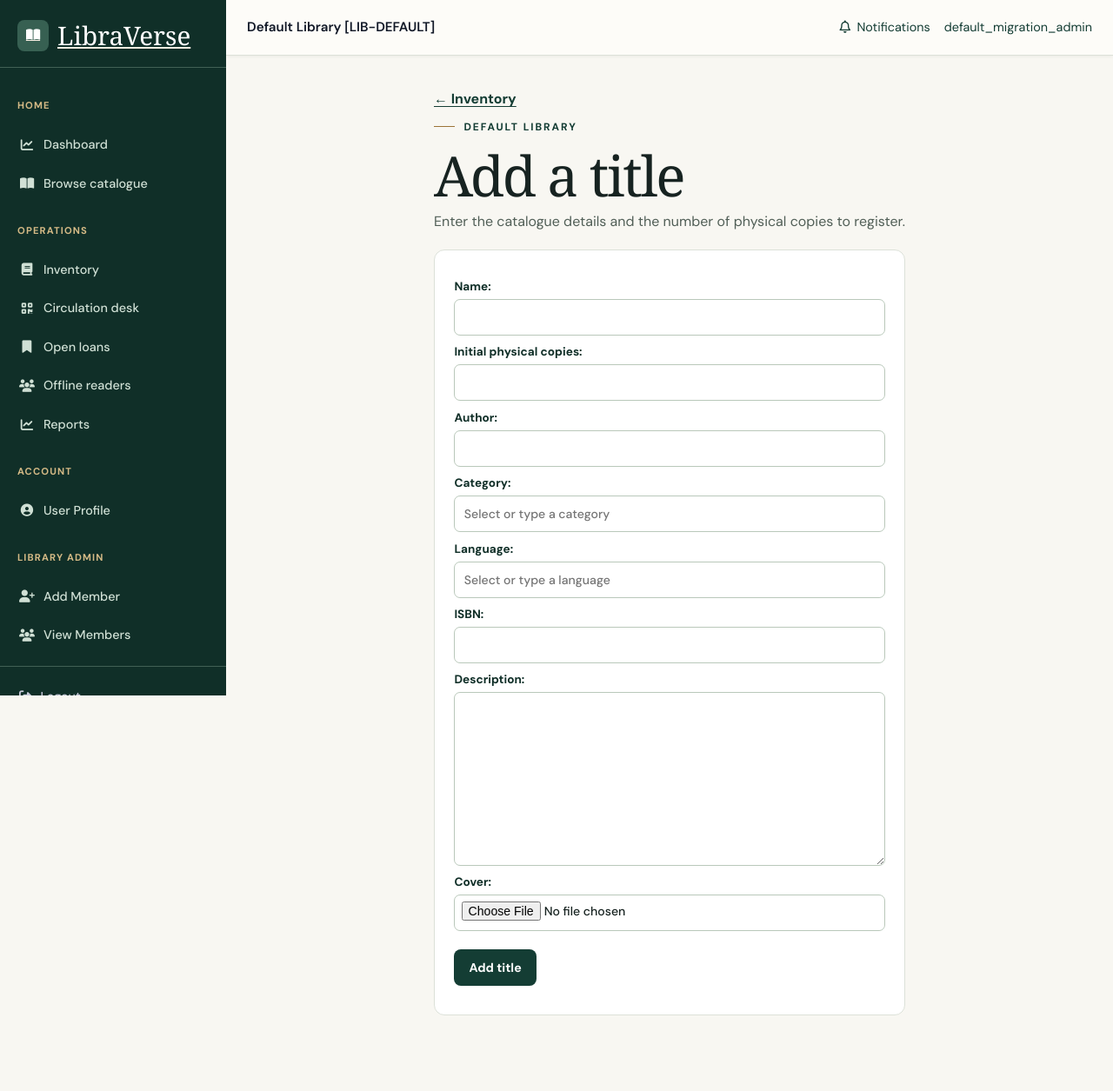
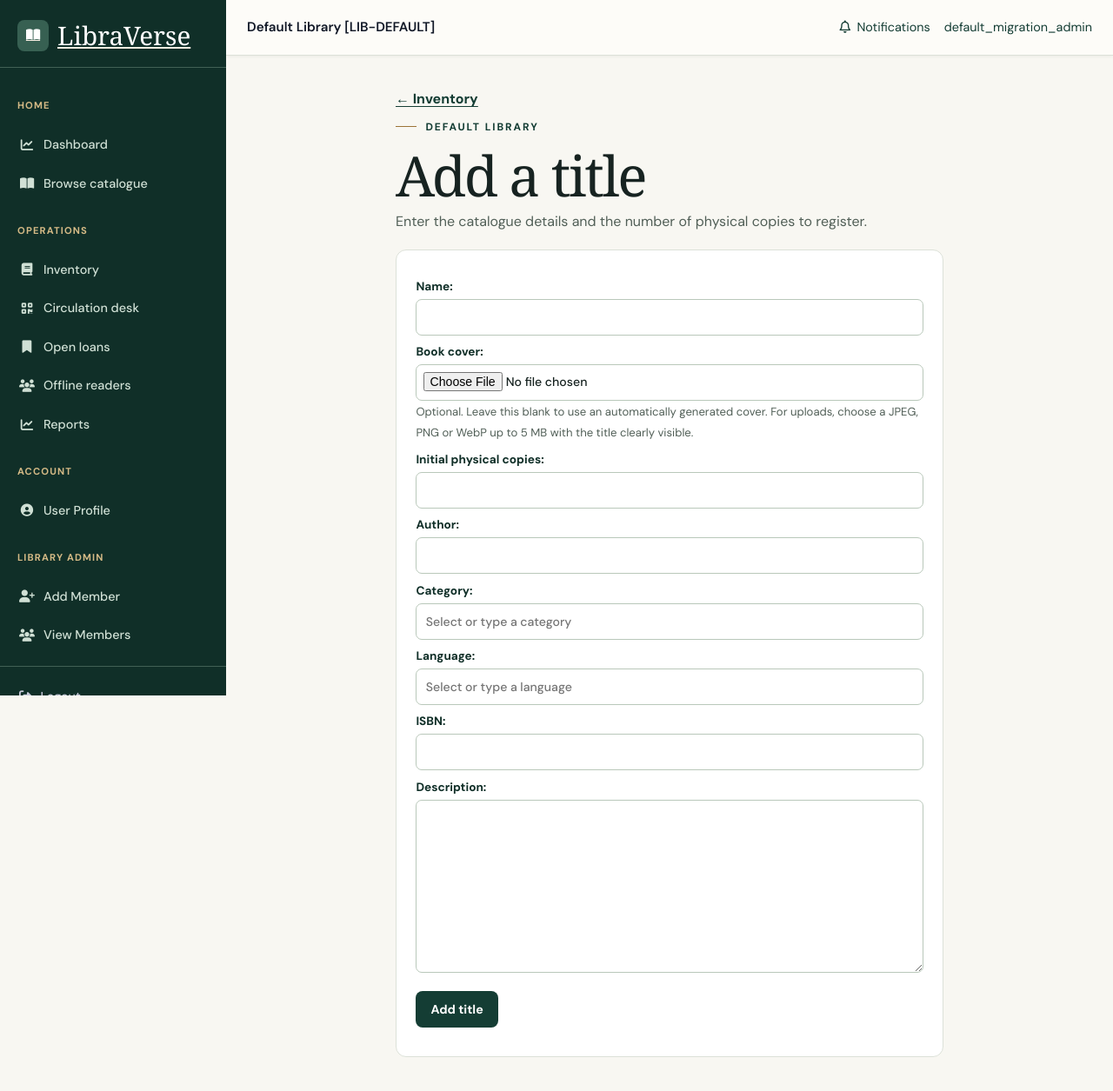
Before and after one commit to Arijai2007/LibraVerse, a Django app: page /books/addbook/ in a window 1280 px wide. Shown: the whole page at 87% size. Before the commit the page ends 1168 px from the top, so only its background shows below. Run offline with Django 3.2, Linux system fonts and the light colour scheme; a user stored in the database is signed in; data comes from the database, SQL or seed files in the repository; data that the repository does not hold is empty; some web fonts are replaced.

Commit message:
Add optional book cover uploads with title verification

```diff
--- a/apps/books/forms.py
+++ b/apps/books/forms.py
@@ -1,3 +1,5 @@
+import logging
+import re
 from datetime import timedelta
 
 from django import forms
@@ -6,7 +8,10 @@ from django.utils import timezone
 
 from apps.students.models import StudentExtra
 
+from .cover_ocr import cover_contains_title, read_cover_text
 from .models import Book
+
+logger = logging.getLogger(__name__)
 
 
 class BookForm(forms.ModelForm):
@@ -44,18 +49,28 @@ class BookForm(forms.ModelForm):
         model = Book
         fields = [
             "name",
+            "cover",
             "quantity",
             "author",
             "category",
             "language",
             "isbn",
             "description",
-            "cover",
         ]
+        labels = {"cover": "Book cover"}
+        help_texts = {
+            "cover": (
+                "Optional. Leave this blank to use an automatically generated cover. "
+                "For uploads, choose a JPEG, PNG or WebP up to 5 MB with the title clearly visible."
+            ),
+        }
+        widgets = {
+            "cover": forms.ClearableFileInput(
+                attrs={"accept": "image/jpeg,image/png,image/webp"}
+            ),
+        }
 
     def clean_isbn(self):
-        import re
-
         value = re.sub(r"[\s-]", "", self.cleaned_data["isbn"]).upper()
         if value and not re.fullmatch(r"(?:[0-9]{9}[0-9X]|[0-9]{13})", value):
             raise forms.ValidationError("Enter a 10- or 13-character ISBN.")
@@ -63,10 +78,31 @@ class BookForm(forms.ModelForm):
 
     def clean_cover(self):
         cover = self.cleaned_data["cover"]
-        if getattr(cover, "image", None) and (
-            cover.size > 5_000_000 or cover.image.format not in {"JPEG", "PNG", "WEBP"}
-        ):
-            raise forms.ValidationError("Upload a JPEG, PNG or WebP image under 5 MB.")
+        if getattr(cover, "image", None):
+            if cover.size > 5_000_000 or cover.image.format not in {"JPEG", "PNG", "WEBP"}:
+                raise forms.ValidationError("Upload a JPEG, PNG or WebP image up to 5 MB.")
+
+            if cover.image.width * cover.image.height > 20_000_000:
+                raise forms.ValidationError("Choose a cover image under 20 megapixels.")
+
+            title = self.cleaned_data.get("name")
+            if title:
+                try:
+                    text = read_cover_text(cover)
+                except (ImportError, OSError, RuntimeError, ValueError) as error:
+                    logger.warning("Book cover OCR failed", exc_info=True)
+                    raise forms.ValidationError(
+                        "Cover verification is currently unavailable."
+                    ) from error
+                if not text.strip():
+                    raise forms.ValidationError(
+                        "No text was detected. Upload a clearer image of the front cover."
+                    )
+                if not cover_contains_title(text, title):
+                    raise forms.ValidationError(
+                        "The entered title was not found on the cover. Check the title "
+                        "or upload the matching cover."
+                    )
         return cover
 
 
@@ -74,12 +110,12 @@ class TitleForm(BookForm):
     class Meta(BookForm.Meta):
         fields = [
             "name",
+            "cover",
             "author",
             "category",
             "language",
             "isbn",
             "description",
-            "cover",
         ]
 
     def __init__(self, *args, **kwargs):
--- a/librarymanagement/library/templates/verse/book_card.html
+++ b/librarymanagement/library/templates/verse/book_card.html
@@ -1,7 +1,7 @@
 <article class="book-card">
   <a class="book-art tone-{{ book.pk|divisibleby:'2'|yesno:'even,odd' }}" href="{% url 'book_detail' book.pk %}" aria-label="{{ book.name }}">
     {% if book.cover %}<img src="{{ book.cover.url }}" alt="" loading="lazy" width="132" height="189">
-    {% else %}<span class="cover-fallback" aria-hidden="true"><span>{{ book.name|truncatechars:50 }}</span><small>{{ book.author|truncatechars:27 }}</small></span>{% endif %}
+    {% else %}{% include "verse/generated_cover.html" %}{% endif %}
   </a>
   <div class="book-card-info">
     <a class="book-name" href="{% url 'book_detail' book.pk %}">{{ book.name }}</a>
--- a/librarymanagement/library/templates/verse/book_detail.html
+++ b/librarymanagement/library/templates/verse/book_detail.html
@@ -5,7 +5,7 @@
   <a class="text-link backlink" href="{% url 'catalogue' %}">← Catalogue</a>
   <article class="detail-layout" data-book-preview>
     <div class="book-art detail-art">
-      {% if book.cover %}<img src="{{ book.cover.url }}" alt="Cover of {{ book.name }}">{% else %}<div class="cover-fallback"><span>{{ book.name }}</span><small>{{ book.author }}</small></div>{% endif %}
+      {% if book.cover %}<img src="{{ book.cover.url }}" alt="Cover of {{ book.name }}">{% else %}{% include "verse/generated_cover.html" %}{% endif %}
     </div>
     <div>
       <p class="eyebrow"><span></span> {{ book.library.name }}</p>
--- /dev/null
+++ b/librarymanagement/library/templates/verse/generated_cover.html
@@ -0,0 +1,4 @@
+<span class="cover-fallback{% if book.name|length > 65 %} cover-fallback-long{% elif book.name|length > 35 %} cover-fallback-medium{% endif %}" aria-hidden="true">
+  <span class="cover-title">{{ book.name }}</span>
+  <small class="cover-author">{{ book.author }}</small>
+</span>
--- a/requirements.txt
+++ b/requirements.txt
@@ -13,6 +13,7 @@ django-cloudinary-storage==0.3.0
 django-environ==0.8.1
 django-filter==23.5
 django-widget-tweaks==1.4.8
+easyocr==1.7.2
 gunicorn==22.0.0
 idna==3.15
 oauthlib==4.0.1
```
Also changed, not shown: apps/books/cover_ocr.py (added, +36 -0 lines), apps/books/tests/test_circulation.py (+64 -1 lines), static/library/css/verse.css (+32 -5 lines), README.md.
